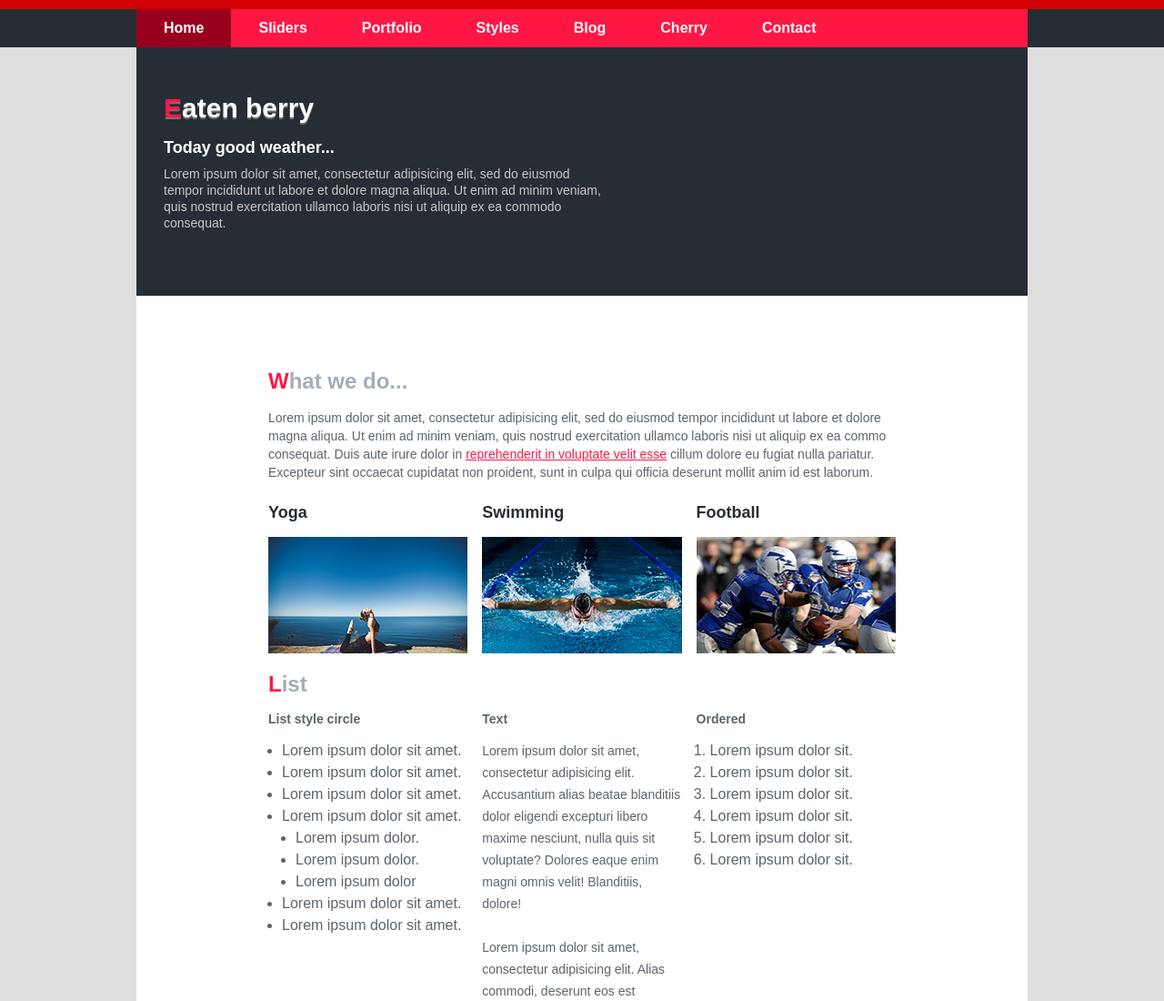
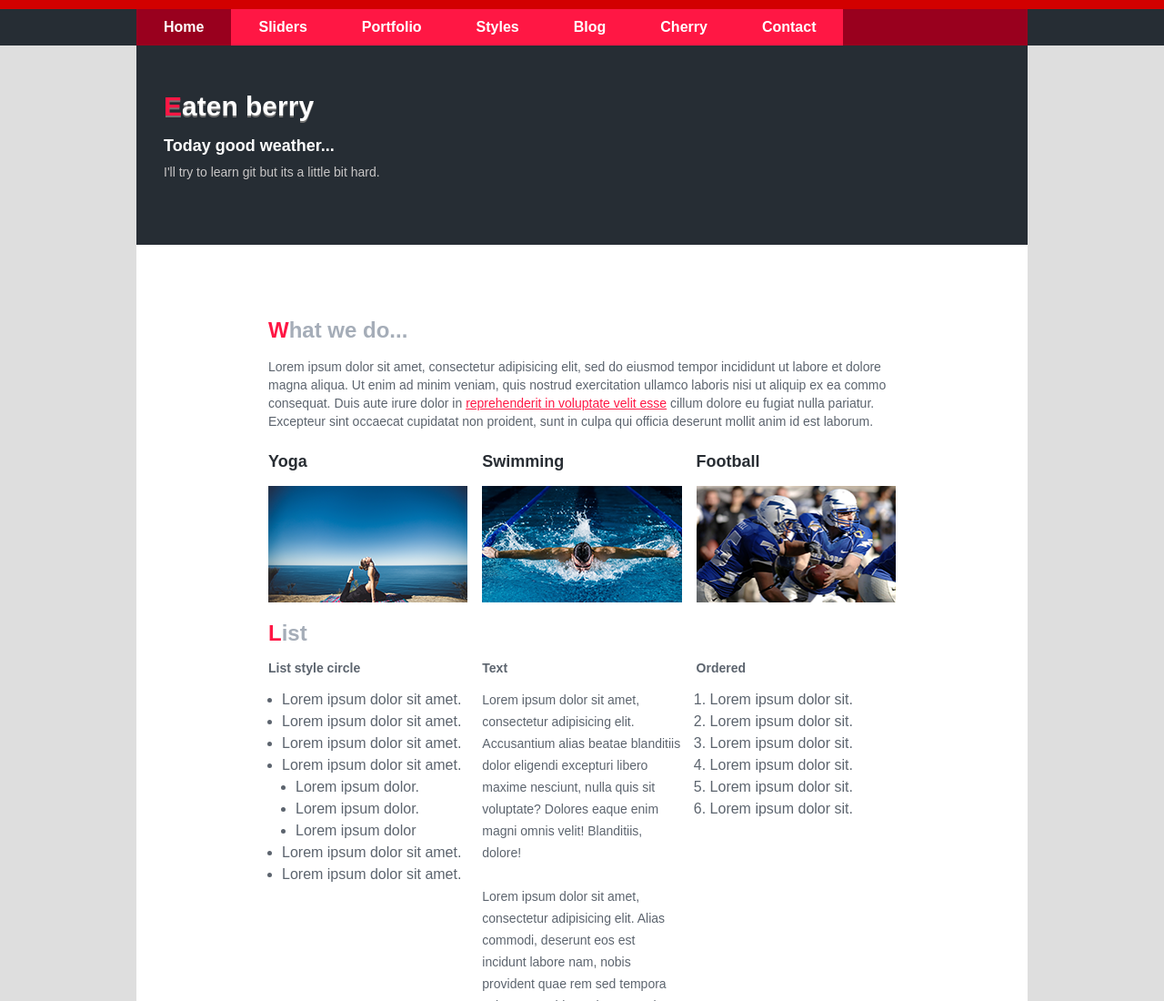
Before and after one commit to srkvlntn/cherry, a plain HTML site: page index.html in a window 1280 px wide. Shown: the top 1100 px of the page at 91% size. Drawn offline with Linux system fonts and the light colour scheme.

Commit message:
commit number 5 (finished, correct intro and correct navigation link size)

```diff
--- a/css/style.css
+++ b/css/style.css
@@ -70,7 +70,7 @@ img {
 }
 
 .nav {
-    background-color: #ff1744;
+    background-color: #99001e;
 }
 
 .nav::after {
@@ -93,7 +93,7 @@ img {
 .nav-list li a {
     display: block;
     font-size: 16px;
-    padding: 9px 30px;
+    padding: 8px 30px;
     color: white;
     font-weight: bold;
     background-color: #ff1744;
--- a/index.html
+++ b/index.html
@@ -29,10 +29,7 @@
         <section class="intro">
             <h1>Eaten berry</h1>
             <h3>Today good weather...</h3>
-            <p>Lorem ipsum dolor sit amet, consectetur adipisicing elit, sed do eiusmod
-                tempor incididunt ut labore et dolore magna aliqua. Ut enim ad minim veniam,
-                quis nostrud exercitation ullamco laboris nisi ut aliquip ex ea commodo
-                consequat.</p>
+            <p>I'll try to learn git but its a little bit hard.</p>
         </section>
         <div class="content-block">
 
```
